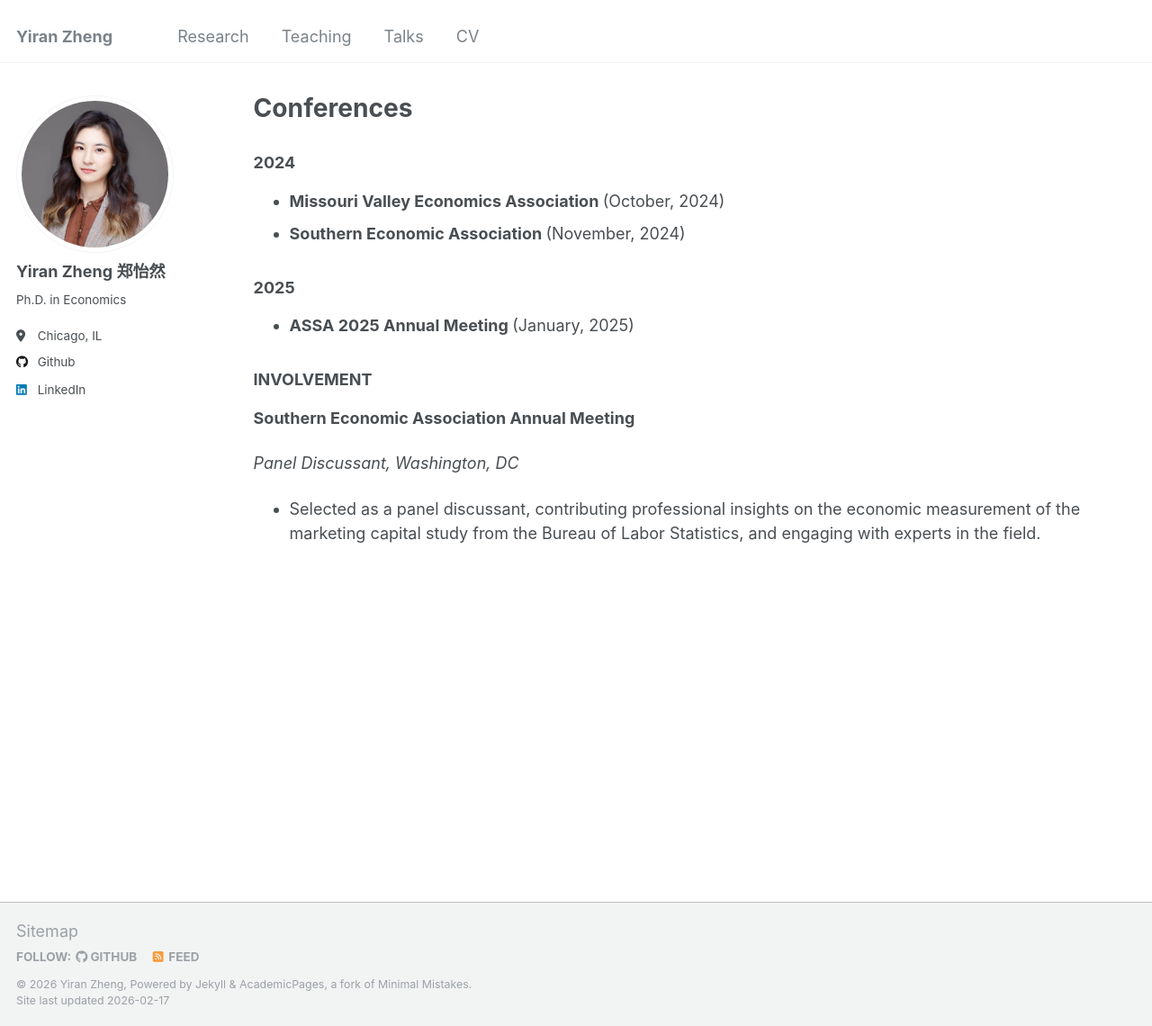
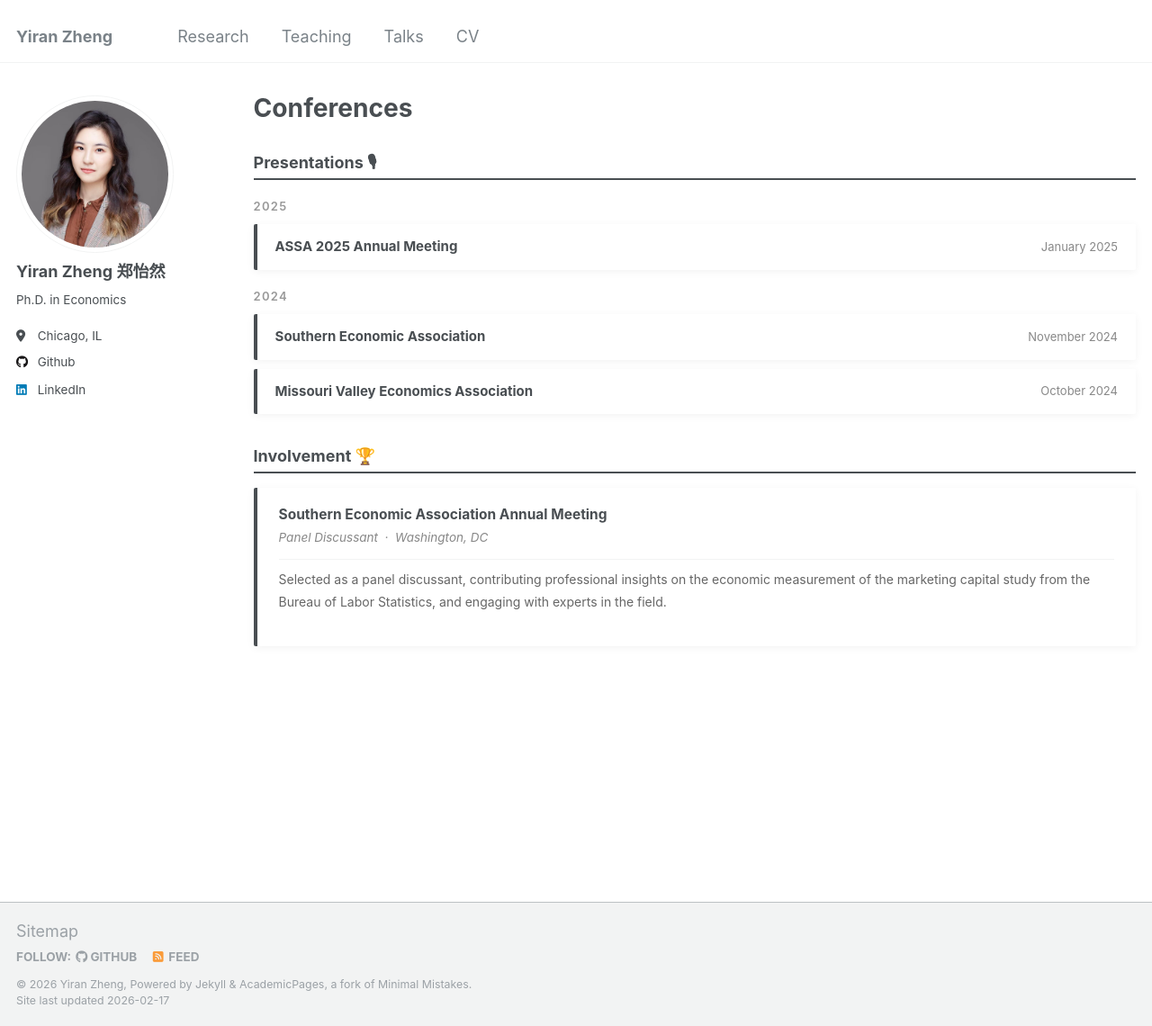
Before and after one commit to yiran-zheng/yiran-zheng.github.io, a Jekyll site: the page built from _pages/talks.html, in a window 1280 px wide and 1140 px high. Shown: the whole window at 90% size. Built offline with Jekyll 4.4.1, drawn with Linux system fonts in a browser that asks for light colours.

Commit message:
Update talks.html

```diff
--- a/_pages/talks.html
+++ b/_pages/talks.html
@@ -5,19 +5,128 @@ permalink: /talks/
 author_profile: true
 ---
 
-<h3>2024</h3>
-<ul>
-<li><strong> Missouri Valley Economics Association </strong> (October, 2024)</li>
-<li><strong> Southern Economic Association </strong>(November, 2024)</li>
-</ul>
-<h3>2025</h3>
-<ul>
-<li><strong>ASSA 2025 Annual Meeting </strong> (January, 2025)</li>
-</ul>
+{% include base_path %}
 
-<h3>INVOLVEMENT</h3>
-<p><strong>Southern Economic Association Annual Meeting</strong></p>
-<p><i>Panel Discussant, Washington, DC</i></p>
-<ul>
-  <li>Selected as a panel discussant, contributing professional insights on the economic measurement of the marketing capital study from the Bureau of Labor Statistics, and engaging with experts in the field.</li>
-</ul>
+<style>
+  .conf-section {
+    margin-bottom: 32px;
+  }
+
+  .conf-section h2 {
+    font-size: 18px;
+    font-weight: bold;
+    color: #494e52;
+    margin-bottom: 6px;
+    padding-bottom: 6px;
+    border-bottom: 2px solid #494e52;
+  }
+
+  .year-group {
+    margin-top: 20px;
+  }
+
+  .year-label {
+    font-size: 13px;
+    font-weight: 600;
+    letter-spacing: 0.1em;
+    text-transform: uppercase;
+    color: #999;
+    margin-bottom: 10px;
+  }
+
+  .conf-card {
+    border-left: 4px solid #494e52;
+    background: #fff;
+    box-shadow: 0 2px 10px rgba(0,0,0,0.05);
+    border-radius: 2px;
+    padding: 14px 20px;
+    margin-bottom: 10px;
+    display: flex;
+    justify-content: space-between;
+    align-items: center;
+    flex-wrap: wrap;
+    gap: 6px;
+  }
+
+  .conf-name {
+    font-size: 15px;
+    font-weight: bold;
+    color: #494e52;
+  }
+
+  .conf-date {
+    font-size: 13px;
+    color: #888;
+    white-space: nowrap;
+  }
+
+  /* ── INVOLVEMENT ── */
+  .involvement-card {
+    border-left: 4px solid #494e52;
+    background: #fff;
+    box-shadow: 0 2px 10px rgba(0,0,0,0.05);
+    border-radius: 2px;
+    padding: 18px 24px;
+    margin-top: 16px;
+  }
+
+  .involvement-title {
+    font-size: 15.5px;
+    font-weight: bold;
+    color: #494e52;
+    margin-bottom: 4px;
+  }
+
+  .involvement-role {
+    font-size: 13.5px;
+    color: #888;
+    font-style: italic;
+    margin-bottom: 12px;
+  }
+
+  .involvement-desc {
+    font-size: 14px;
+    color: #666;
+    line-height: 1.75;
+    border-top: 1px solid #f2f3f3;
+    padding-top: 10px;
+  }
+</style>
+
+<!-- Presentations -->
+<div class="conf-section">
+  <h2>Presentations &#127897;</h2>
+
+  <div class="year-group">
+    <p class="year-label">2025</p>
+    <div class="conf-card">
+      <span class="conf-name">ASSA 2025 Annual Meeting</span>
+      <span class="conf-date">January 2025</span>
+    </div>
+  </div>
+
+  <div class="year-group">
+    <p class="year-label">2024</p>
+    <div class="conf-card">
+      <span class="conf-name">Southern Economic Association</span>
+      <span class="conf-date">November 2024</span>
+    </div>
+    <div class="conf-card">
+      <span class="conf-name">Missouri Valley Economics Association</span>
+      <span class="conf-date">October 2024</span>
+    </div>
+  </div>
+</div>
+
+<!-- Involvement -->
+<div class="conf-section">
+  <h2>Involvement &#127942;</h2>
+
+  <div class="involvement-card">
+    <div class="involvement-title">Southern Economic Association Annual Meeting</div>
+    <div class="involvement-role">Panel Discussant &nbsp;·&nbsp; Washington, DC</div>
+    <p class="involvement-desc">
+      Selected as a panel discussant, contributing professional insights on the economic measurement of the marketing capital study from the Bureau of Labor Statistics, and engaging with experts in the field.
+    </p>
+  </div>
+</div>
```
